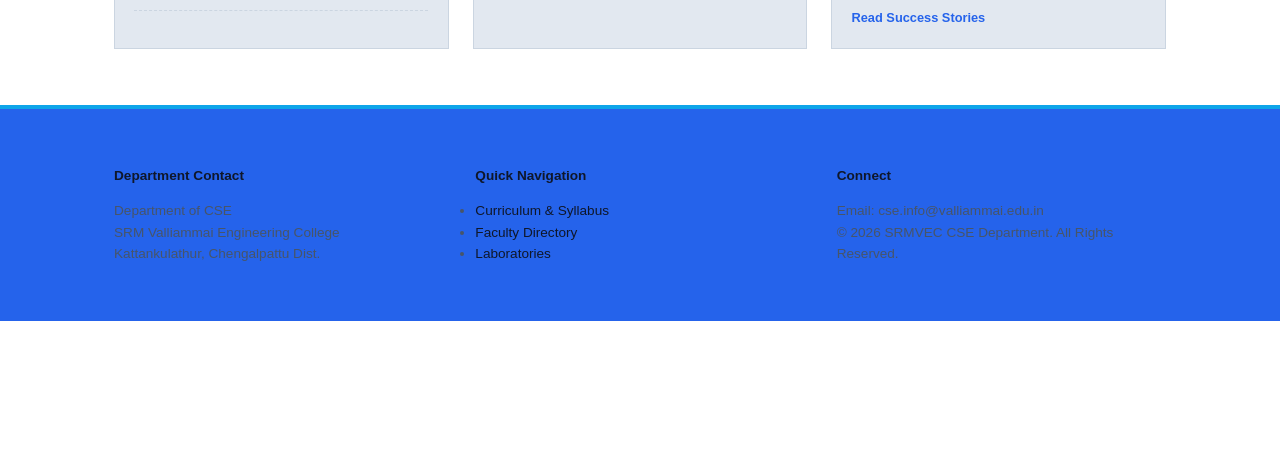
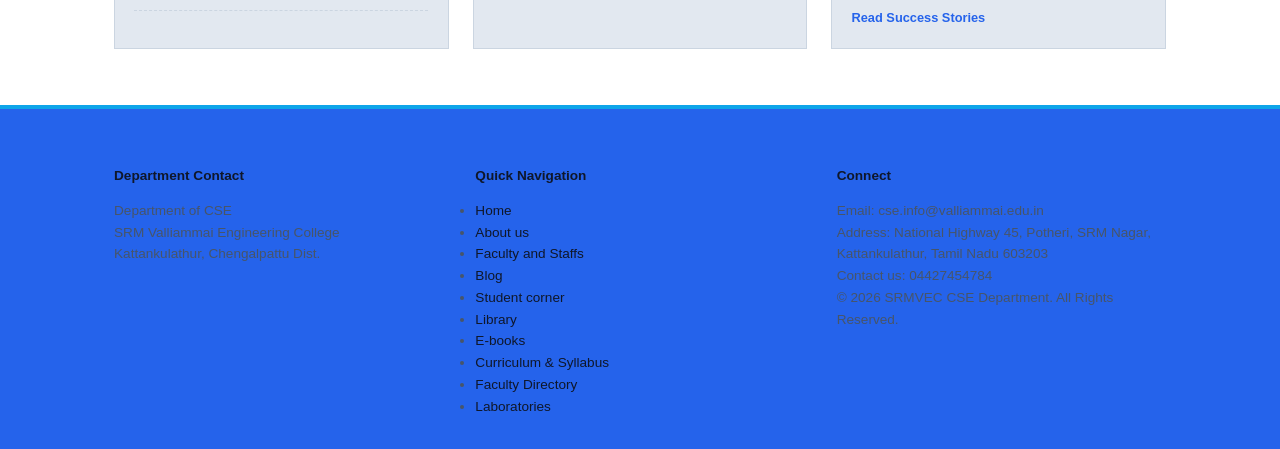
Before and after one commit to apy65360-hash/srmvec_blog, a plain HTML site: page index.html in a window 1280 px wide. Shown: the part 2042-2491 px from the top of the page. Before the commit the page ends 2363 px from the top, so only its background shows below. Drawn offline with Linux system fonts and the light colour scheme.

Commit message:
footer elements and quicklinks added

```diff
--- a/index.html
+++ b/index.html
@@ -196,7 +196,14 @@
       <div>
         <h4>Quick Navigation</h4>
         <ul>
-          <li><a href="#">Curriculum & Syllabus</a></li>
+          <li><a href="#">Home</a></li>
+          <li><a href="#">About us</a></li>
+          <li><a href="#">Faculty and Staffs</a></li>
+          <li><a href="#">Blog</a></li>
+          <li><a href="#">Student corner</a></li>
+          <li><a href="#">Library</a></li>
+          <li><a href="#">E-books</a></li>
+         <li><a href="#">Curriculum & Syllabus</a></li>
           <li><a href="#">Faculty Directory</a></li>
           <li><a href="#">Laboratories</a></li>
         </ul>
@@ -204,6 +211,8 @@
       <div>
         <h4>Connect</h4>
         <p>Email: cse.info@valliammai.edu.in</p>
+        <p>Address: National Highway 45, Potheri, SRM Nagar, Kattankulathur, Tamil Nadu 603203</p>
+        <p>Contact us: 04427454784</p>
         <p>© 2026 SRMVEC CSE Department. All Rights Reserved.</p>
       </div>
     </div>
```
